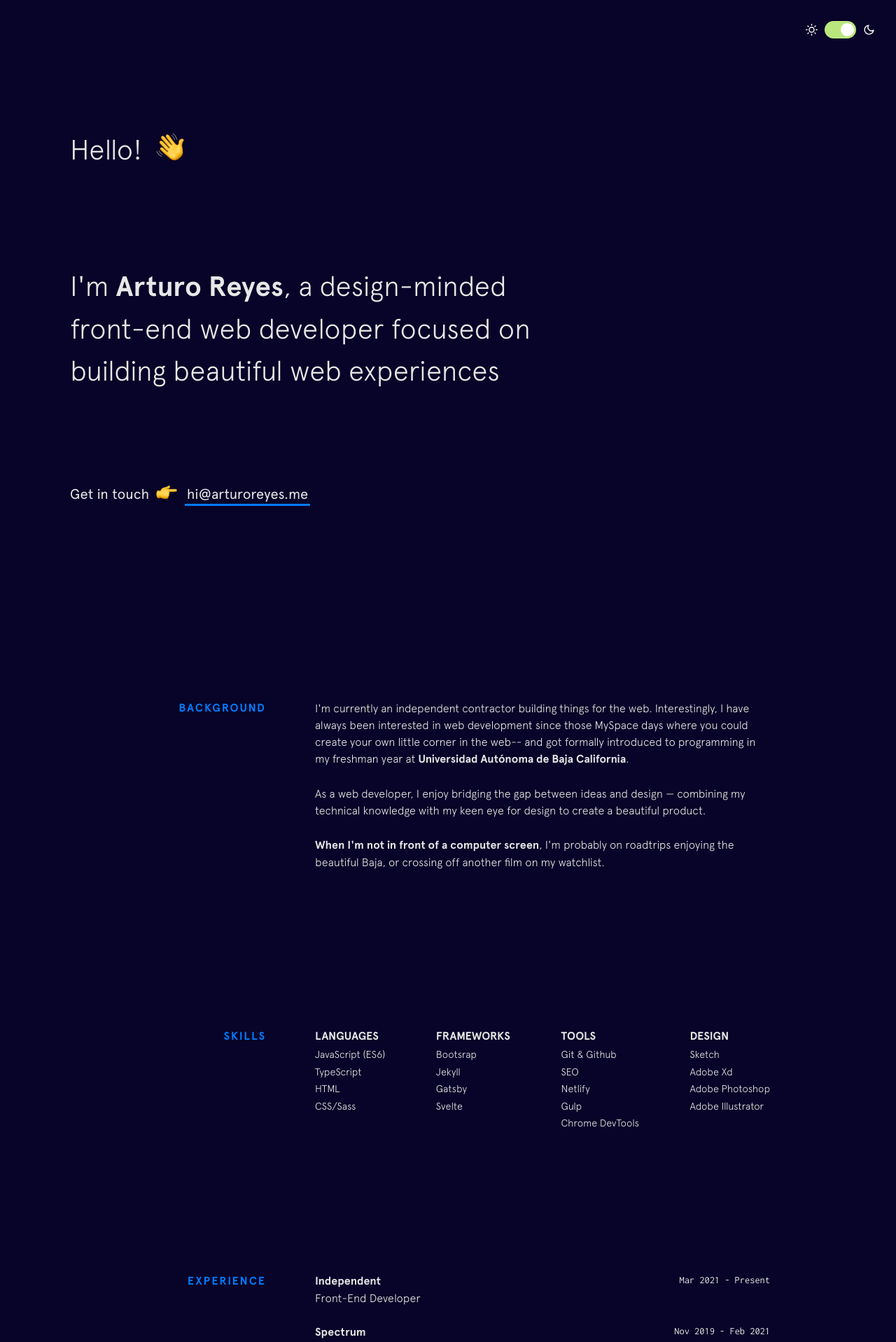
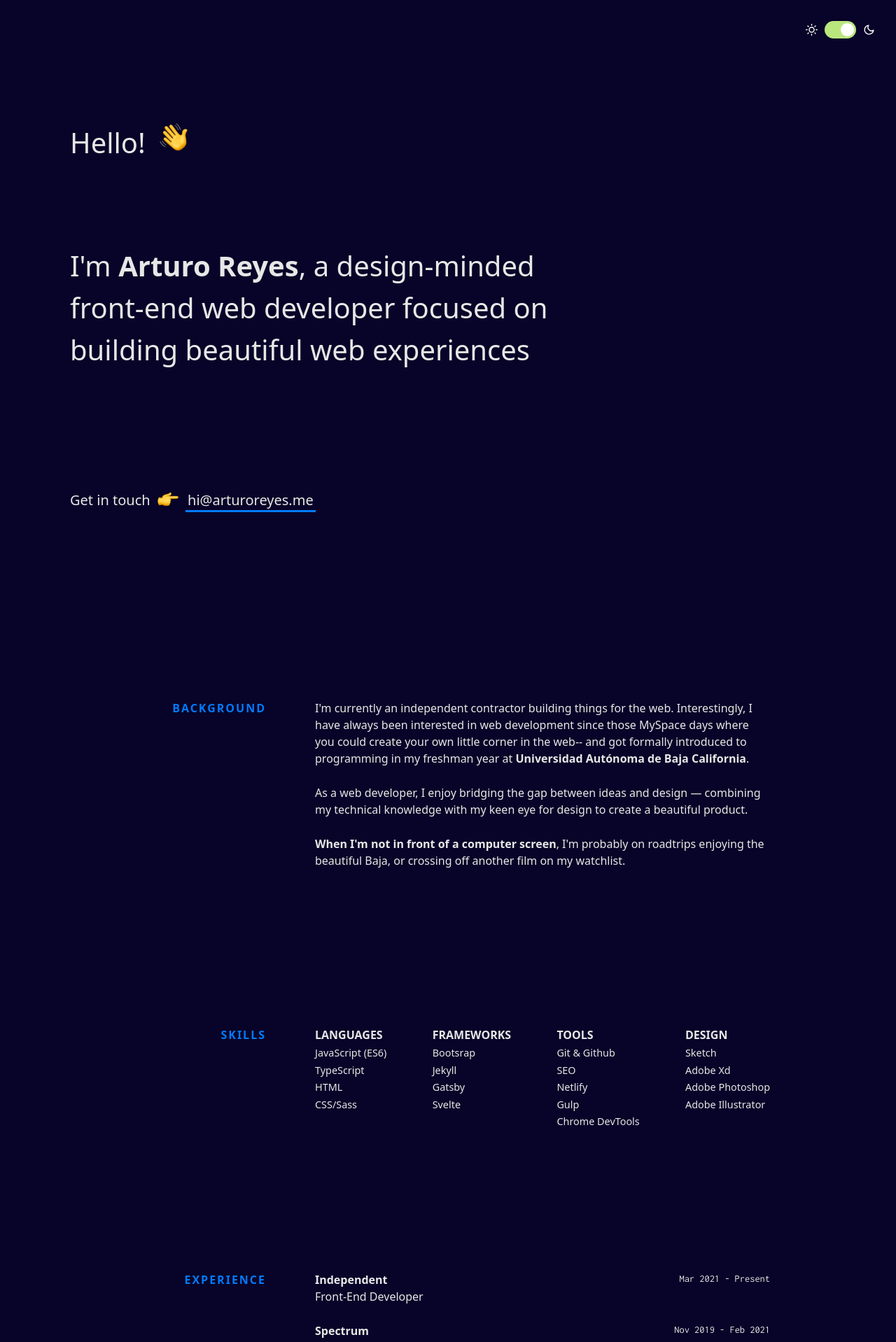
Before and after one commit to ArturReyes/arturreyes.github.io, a Jekyll site: the page built from index.html, in a window 1280 px wide. Shown: the top 1918 px of the page at 70% size. Built offline with Jekyll 4.4.1, drawn with Linux system fonts in a browser that asks for light colours; nearby versions of some CDN libraries.

Commit message:
updated font

```diff
--- a/css/main.css
+++ b/css/main.css
@@ -110,7 +110,7 @@
     -moz-osx-font-smoothing:grayscale;
     background-color:#FCFAF6;
     color:#444452;
-    font-family:Apercu,"Source Sans Pro",system,system-ui,-apple-system,BlinkMacSystemFont,Roboto,Helvetica,Arial,sans-serif;
+    font-family:"Source Sans Pro",system,system-ui,-apple-system,BlinkMacSystemFont,Roboto,Helvetica,Arial,sans-serif;
     line-height:1.5;
     width:100%
    }
```
